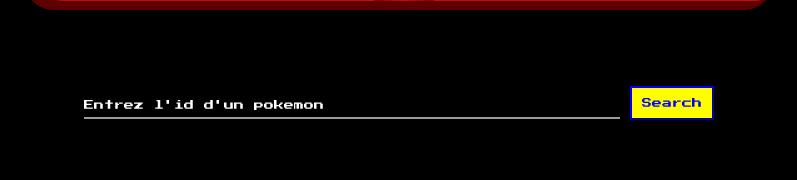
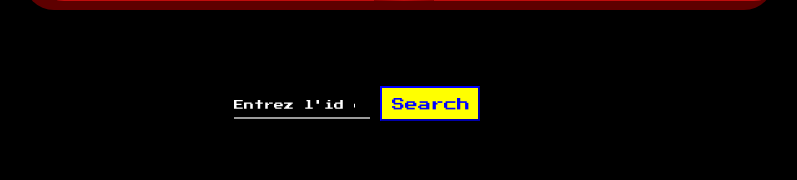
Before and after one commit to elouanb7/pokedexDjango, a Django app: template pokedex/templates/pokedex.html in a window 1280 px wide. Shown: the part 549-729 px from the top of the page, without its empty margins (231-1028 px from the left). Run offline with Django 4.2, Linux system fonts and the light colour scheme; the template is opened without the code that fills it: values that come from a table or form of the project are taken from there, others are empty; data comes from the database, SQL or seed files in the repository.

Commit message:
fix recherche

```diff
--- a/static/css/style.css
+++ b/static/css/style.css
@@ -675,17 +675,6 @@ body {
         z-index: -1;
     }
 
-    #inputText {
-        background: rgba(0, 0, 0, 0);
-        color: white;
-        border-color: black;
-        font-size: 10px;
-        font-weight: lighter;
-        font-family: 'Press Start 2P', cursive;
-        -webkit-appearance: none;
-        -moz-appearance: textfield;
-    }
-
 
     div#stats {
         height: 140px;
@@ -984,17 +973,17 @@ body {
 
 .pixel2 {
     display: block;
-    height: auto;
+    height: 35px;
+    width: 100px;
     margin: 10px;
-    font-size: 10px;
+    font-size: 13px;
     cursor: pointer;
-    font-weight: lighter;
     font-family: 'Press Start 2P', cursive;
     color: blue;
     padding: 10px 10px;
     position: relative;
     background: yellow;
-    width: auto;
+
     z-index: 2;
     border-color: blue;
 }
@@ -1028,14 +1017,14 @@ body {
     align-items: center;
     position: absolute;
     top: 600px;
-    margin-left: 50px;
+    margin-left: 200px;
 }
 
 .form__group {
     position: relative;
     padding: 15px 0 0;
     margin-top: 10px;
-    width: 50%;
+    width: 20%;
 }
 
 .form__field {
@@ -1096,3 +1085,14 @@ body {
 .form__field, .form__field:invalid {
     box-shadow: none;
 }
+
+#inputText {
+        background: rgba(0, 0, 0, 0);
+        color: white;
+        border-color: black;
+        font-size: 10px;
+        font-weight: lighter;
+        font-family: 'Press Start 2P', cursive;
+        -webkit-appearance: none;
+        -moz-appearance: textfield;
+    }
```
